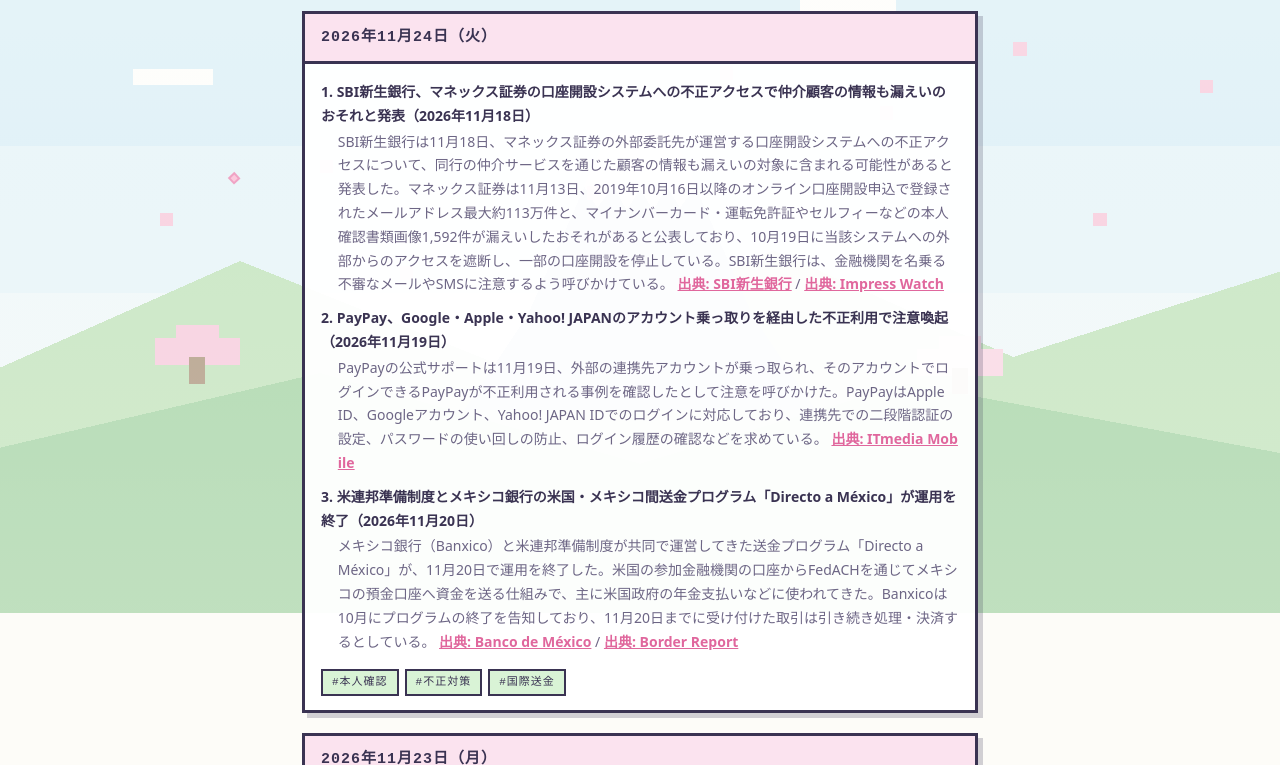
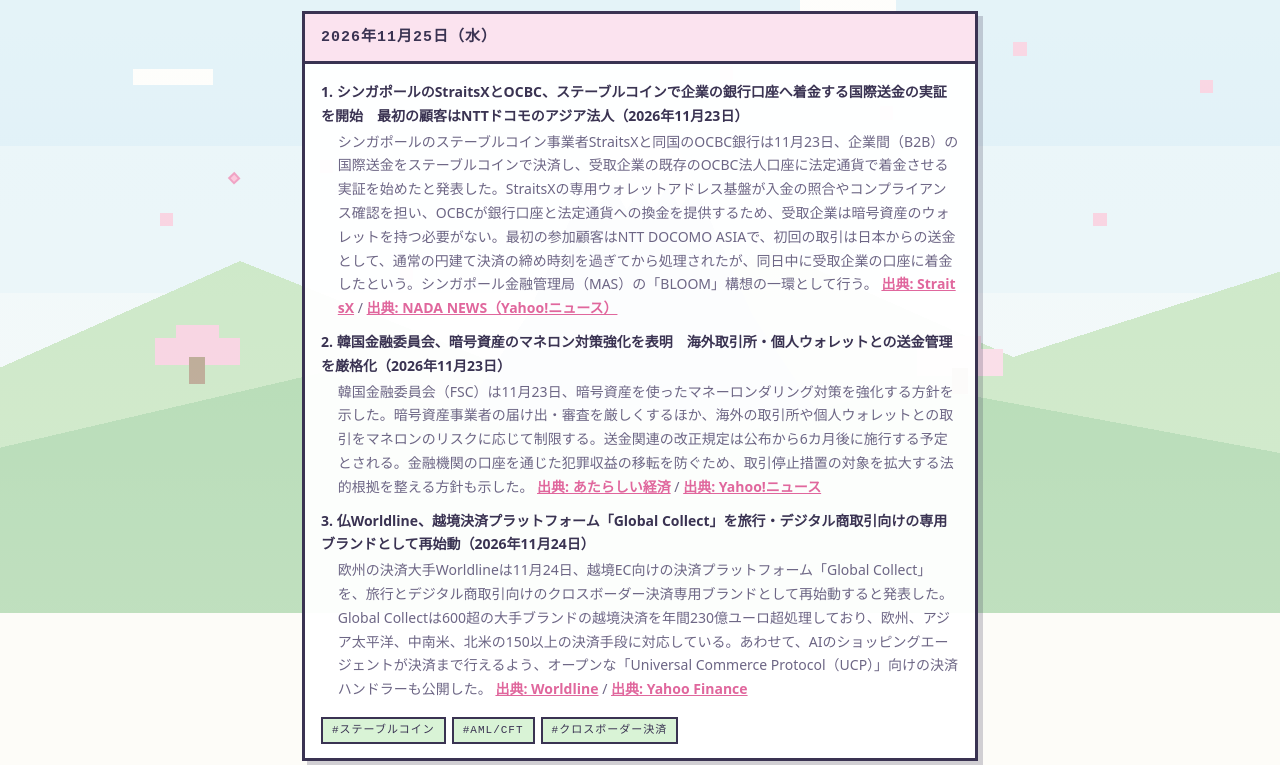
Before and after one commit to fujisawakazuhi/-, a plain HTML site: page fund-transfer/daily-news/index.html in a window 1280 px wide. Shown: the part 187-952 px from the top of the page. Drawn offline with Linux system fonts and the light colour scheme; a web font is replaced by a local one.

Commit message:
Daily news: 2026-11-25
Co-Authored-By: Claude Opus 5.5 <noreply@anthropic.com>
Claude-Session: https://claude.ai/code/session_01MqKzwxZgyeVbB7jUt9sco7

```diff
--- a/fund-transfer/daily-news/index.html
+++ b/fund-transfer/daily-news/index.html
@@ -41,6 +41,21 @@
 <!-- ▼▼▼ 新しい投稿はこのマーカーの直下に追加する（新しいものが上） ▼▼▼ -->
       <article class="post">
         <div class="post-head">
+          <time datetime="2026-11-25">2026年11月25日（水）</time>
+        </div>
+        <div class="post-body">
+          <p><b>1. シンガポールのStraitsXとOCBC、ステーブルコインで企業の銀行口座へ着金する国際送金の実証を開始　最初の顧客はNTTドコモのアジア法人（2026年11月23日）</b><br><span class="news-text">シンガポールのステーブルコイン事業者StraitsXと同国のOCBC銀行は11月23日、企業間（B2B）の国際送金をステーブルコインで決済し、受取企業の既存のOCBC法人口座に法定通貨で着金させる実証を始めたと発表した。StraitsXの専用ウォレットアドレス基盤が入金の照合やコンプライアンス確認を担い、OCBCが銀行口座と法定通貨への換金を提供するため、受取企業は暗号資産のウォレットを持つ必要がない。最初の参加顧客はNTT DOCOMO ASIAで、初回の取引は日本からの送金として、通常の円建て決済の締め時刻を過ぎてから処理されたが、同日中に受取企業の口座に着金したという。シンガポール金融管理局（MAS）の「BLOOM」構想の一環として行う。 <a href="https://www.straitsx.com/blog-post/straitsx-and-ocbc-pilot-cross-border-stablecoin-payments-into-business-bank-accounts">出典: StraitsX</a> / <a href="https://news.yahoo.co.jp/articles/7dfb10688fba49b9f079a9c1c52b58ca54e76020">出典: NADA NEWS（Yahoo!ニュース）</a></span></p>
+          <p><b>2. 韓国金融委員会、暗号資産のマネロン対策強化を表明　海外取引所・個人ウォレットとの送金管理を厳格化（2026年11月23日）</b><br><span class="news-text">韓国金融委員会（FSC）は11月23日、暗号資産を使ったマネーロンダリング対策を強化する方針を示した。暗号資産事業者の届け出・審査を厳しくするほか、海外の取引所や個人ウォレットとの取引をマネロンのリスクに応じて制限する。送金関連の改正規定は公布から6カ月後に施行する予定とされる。金融機関の口座を通じた犯罪収益の移転を防ぐため、取引停止措置の対象を拡大する法的根拠を整える方針も示した。 <a href="https://www.neweconomy.jp/posts/629151">出典: あたらしい経済</a> / <a href="https://news.yahoo.co.jp/articles/08280e34076d90e100d4c4b200a72b0a206eb8ca">出典: Yahoo!ニュース</a></span></p>
+          <p><b>3. 仏Worldline、越境決済プラットフォーム「Global Collect」を旅行・デジタル商取引向けの専用ブランドとして再始動（2026年11月24日）</b><br><span class="news-text">欧州の決済大手Worldlineは11月24日、越境EC向けの決済プラットフォーム「Global Collect」を、旅行とデジタル商取引向けのクロスボーダー決済専用ブランドとして再始動すると発表した。Global Collectは600超の大手ブランドの越境決済を年間230億ユーロ超処理しており、欧州、アジア太平洋、中南米、北米の150以上の決済手段に対応している。あわせて、AIのショッピングエージェントが決済まで行えるよう、オープンな「Universal Commerce Protocol（UCP）」向けの決済ハンドラーも公開した。 <a href="https://worldline.com/en/home/top-navigation/media-relations/press-release/pr-2026_11_24_01">出典: Worldline</a> / <a href="https://finance.yahoo.com/news/worldline-relaunches-global-collect-124119086.html">出典: Yahoo Finance</a></span></p>
+        </div>
+        <div class="post-tags">
+          <span>#ステーブルコイン</span>
+          <span>#AML/CFT</span>
+          <span>#クロスボーダー決済</span>
+        </div>
+      </article>
+      <article class="post">
+        <div class="post-head">
           <time datetime="2026-11-24">2026年11月24日（火）</time>
         </div>
         <div class="post-body">
```
